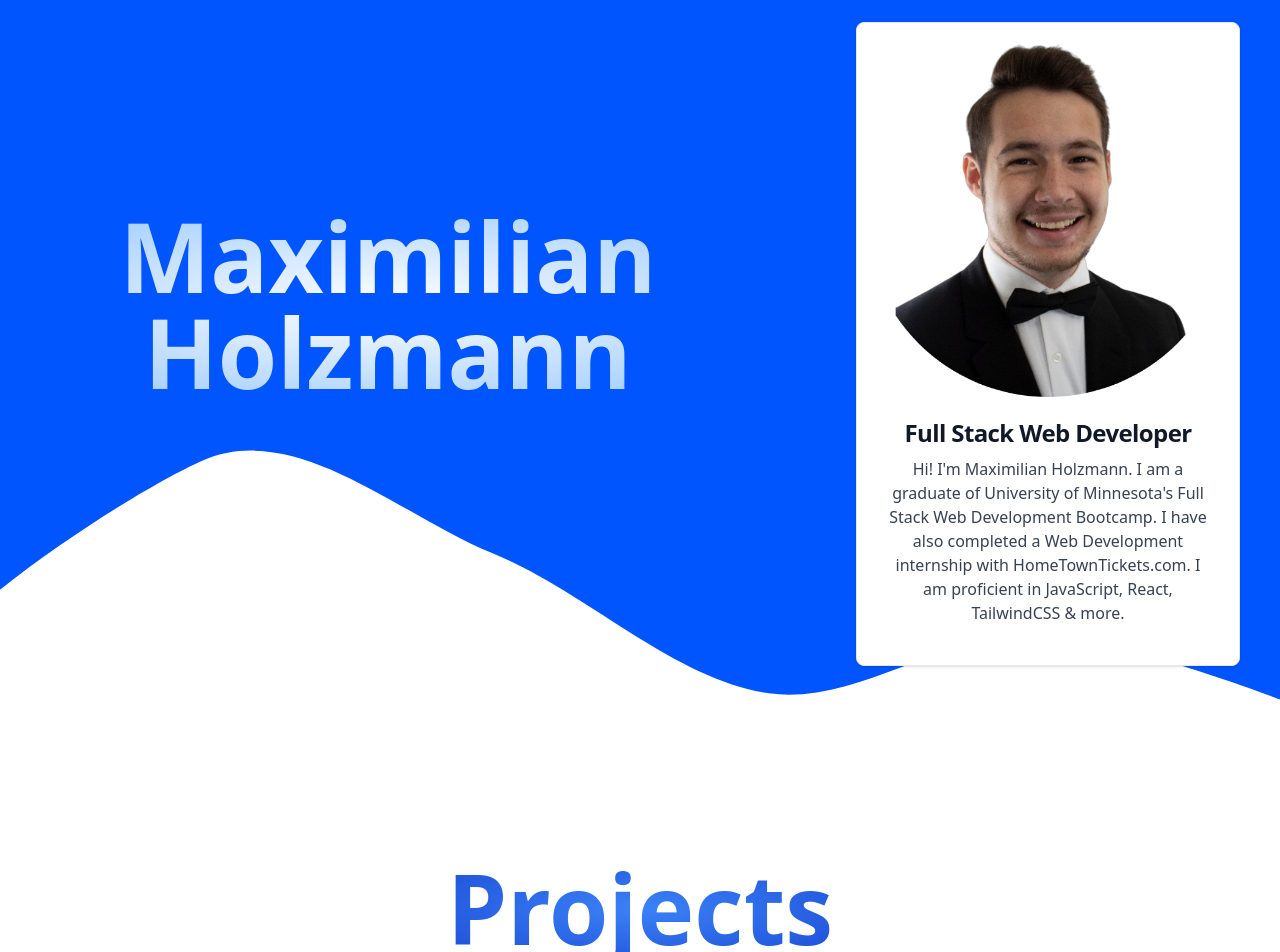
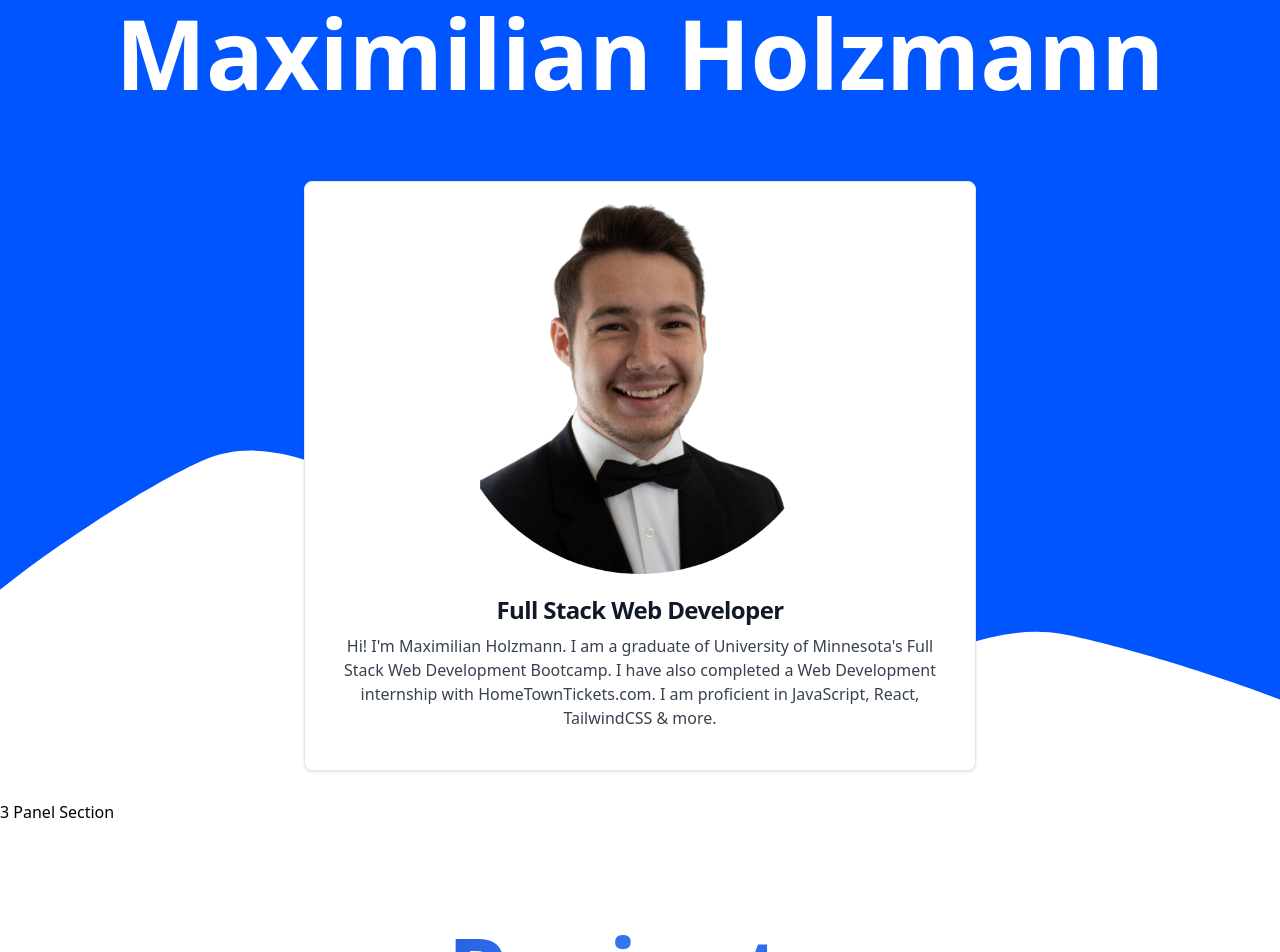
Before and after one commit to MaxHolzmann/portfolio, a Next.js app: page /new in a window 1280 px wide. Shown: the top 952 px of the page. Built offline with nearby package versions, Linux system fonts and the light colour scheme; what tailwindcss-animated would draw is missing.

Commit message:
Changes header section design and begins redesign of Projects section

```diff
--- a/app/new/page.js
+++ b/app/new/page.js
@@ -87,17 +87,17 @@ export default function Redesign() {
   return (
     <>
       <header className="flex h-screen flex-col justify-center bg-[url('/pattern.svg')] bg-cover bg-center bg-no-repeat text-center">
-        <div className="flex flex-col items-center justify-center  md:flex-row md:justify-around md:gap-10 md:pb-48 md:pt-0">
+        <div className="flex flex-col items-center justify-center  md:justify-around md:gap-10 md:pb-48 md:pt-0">
           <div>
-            <h1 className="m-10 animate-jump-in bg-gradient-radial from-white to-blue-300 bg-clip-text text-7xl font-bold text-transparent md:m-5 md:text-7xl lg:text-8xl">
+            <h1 className="m-10 animate-jump-in bg-gradient-radial text-7xl font-bold text-transparent text-white lg:mb-10 lg:pt-32 lg:text-8xl">
               Maximilian Holzmann
             </h1>
           </div>
 
-          <div className="mx-10 max-w-sm animate-jump-in rounded-lg border border-gray-200 bg-white p-2 shadow md:mt-20">
+          <div className="mx-10 flex max-w-xl animate-jump-in flex-col items-center rounded-lg border border-gray-200 bg-white p-2 shadow lg:max-w-2xl">
             <a href="#">
               <img
-                className="rounded-t-md"
+                className="max-w-sm rounded-t-md"
                 src="/profile-pic-white.png"
                 alt=""
               />
@@ -115,15 +115,17 @@ export default function Redesign() {
           </div>
         </div>
       </header>
+
+      <section className="">
+        <h1>3 Panel Section</h1>
+      </section>
+
+      {/* "bg-[#0055ff]" */}
       <section
         ref={aboutMeRef}
         className="mt-10 flex flex-col items-center justify-center"
       >
-        <h1
-          className={`m-10 bg-gradient-radial from-blue-500 to-blue-700 bg-clip-text text-7xl font-bold text-transparent md:m-5 md:text-7xl lg:text-8xl ${
-            isInView ? "animate-fade-right" : ""
-          }`}
-        >
+        <h1 className="m-10 bg-gradient-radial from-blue-500 to-blue-700 bg-clip-text p-10 text-7xl font-bold text-transparent md:m-5 md:text-7xl lg:text-8xl">
           Projects
         </h1>
         {/* replace with project carasol? ;o */}
```
